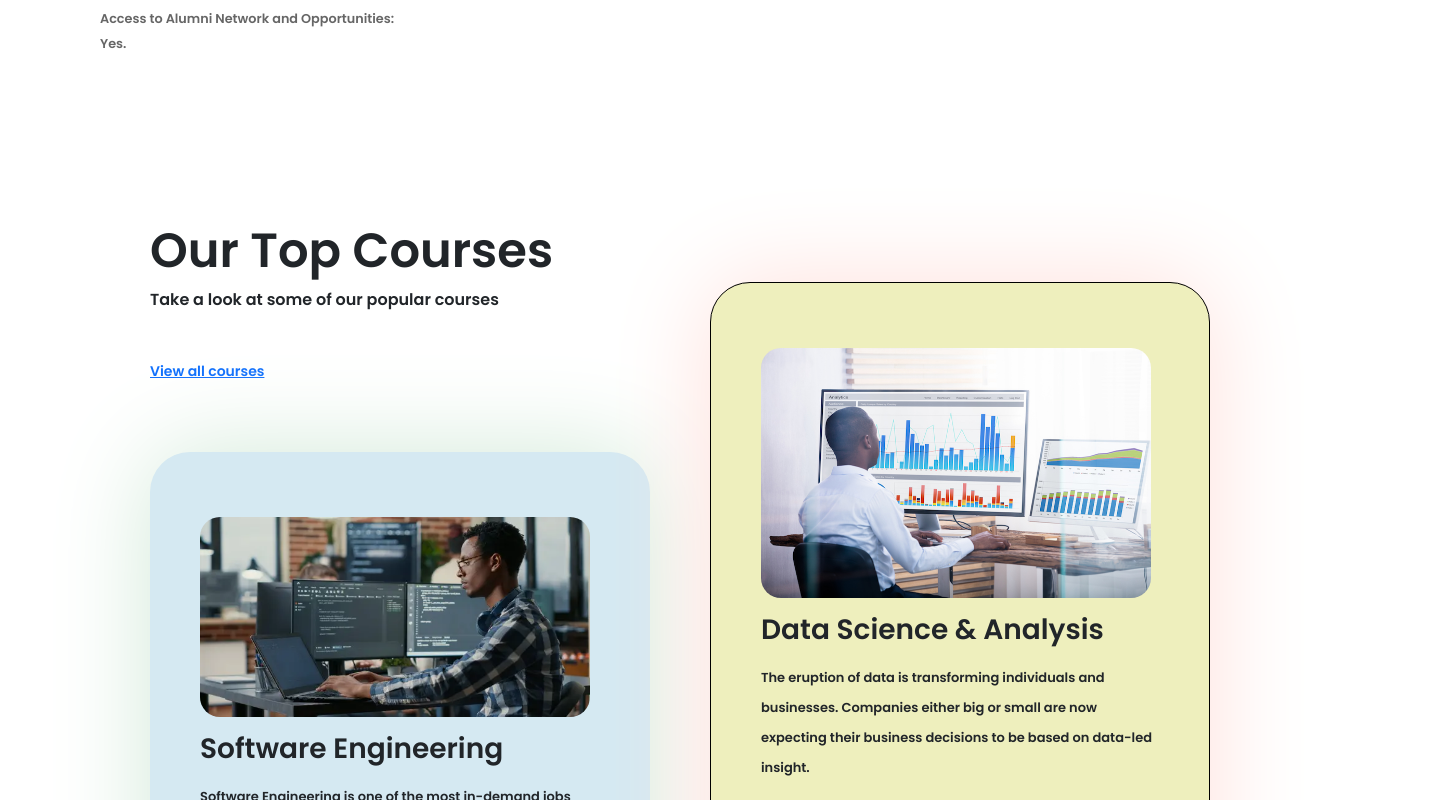
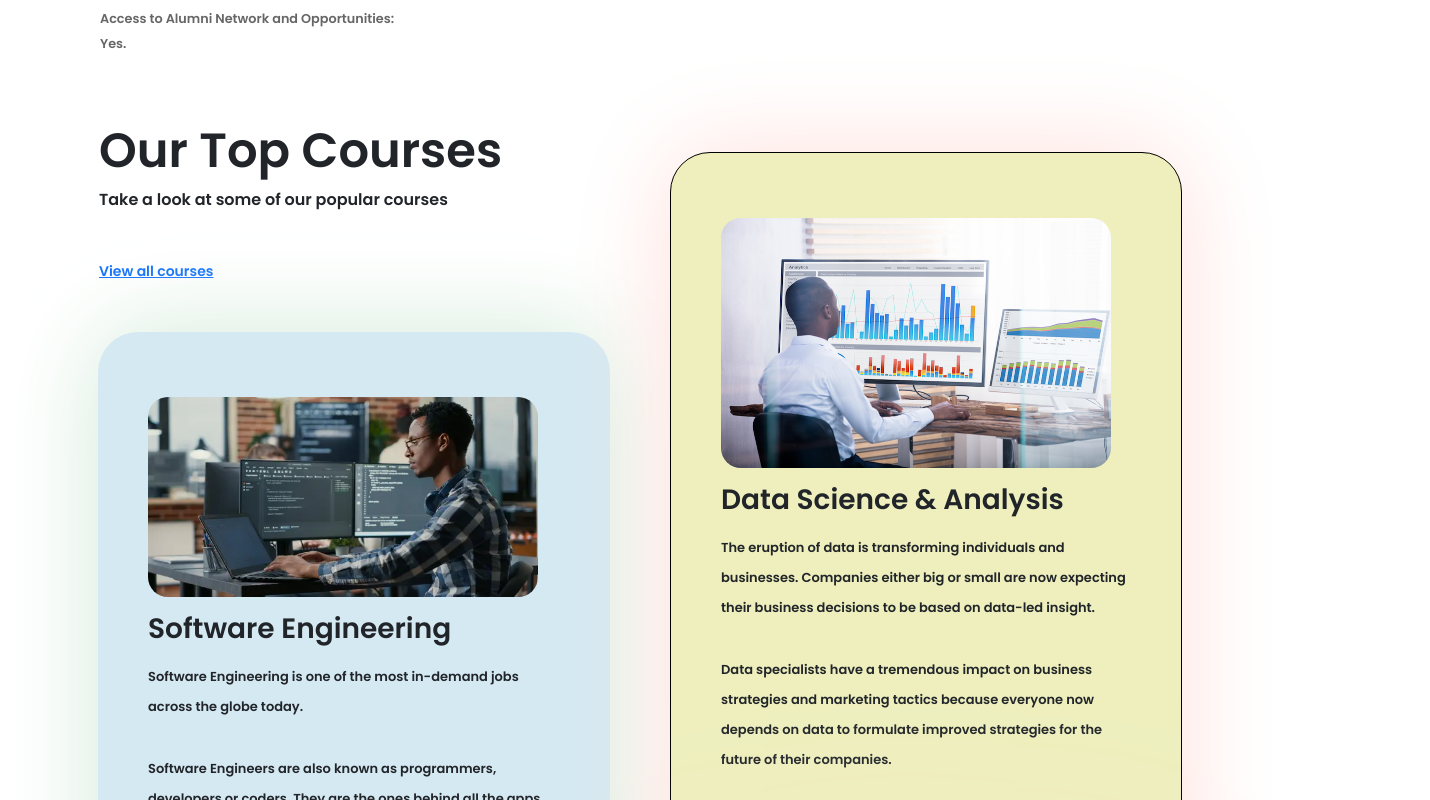
Before and after one commit to TopboySaint/SQI_LP_CLONE_REACT, a React (Vite) app: page / in a window 1280 px wide. Shown: the part 1840-2640 px from the top of the page, 1430 px wide, since content can reach past the window. Built offline with nearby package versions, Linux system fonts and the light colour scheme.

Commit message:
Refactor course styles for improved layout and responsiveness

```diff
--- a/src/css/Courses.module.css
+++ b/src/css/Courses.module.css
@@ -1,11 +1,11 @@
 .course{
     border:none;
-    width: 500px;
+    width: 40%;
     height: 750px;
     border-radius: 40px;
     box-shadow: 0px 0px 100px 0px #d2e9d8;
     background: #d5e9f2;
-    transform: translate(150px, 220px );
+    transform: translateY(50px );
 }
 .course img{
     width: 390px;
@@ -45,15 +45,17 @@
     display: flex;
     flex-wrap: wrap;
     gap: 60px;
+    justify-content: center;
+
 }
 .course2{
     border: 1px solid black;
-    width: 500px;
+    width: 40%;
     height: 750px;
     border-radius: 40px;
     background: #eeefbd;
     box-shadow: 0px 0px 100px 0px #ffdfda;
-    transform: translate(150px, 50px);
+    transform: translateY(-130px);
 }
 .course2 h3{
     font-size: 28px;
@@ -91,12 +93,12 @@
 }
 .course3{
     border: none;
-    width: 500px;
-    height: 750px;
+    width: 40%;
+    height: 770px;
     border-radius: 40px;
     background: #e0d5c0;
     box-shadow: 0px 0px 100px 0px #d2e9d8;
-    transform: translate(150px, 200px );
+    transform: translateY(50px);
 }
 .course3 img{
     width: 390px;
@@ -135,12 +137,12 @@
 }
 .course4{
     border: 1px solid black;
-    width: 500px;
-    height: 850px;
+    width: 40%;
+    height: 880px;
     border-radius: 40px;
     background: #dfd5e8;
     box-shadow: 0px 0px 500px 0px #ffdfda;
-    transform: translate(150px, 30px);
+    transform: translateY(-130px);
 }
 .course4 img{
     width: 390px;
@@ -177,7 +179,9 @@
     transform: translate(50px, 100px);
 }
 .view{
-    transform: translate(150px, 150px );
+    width: 50%;
+    padding-left: 99px;
+    margin-top: 50px;
 }
 .view h2{
     font-size: 48px;
```
